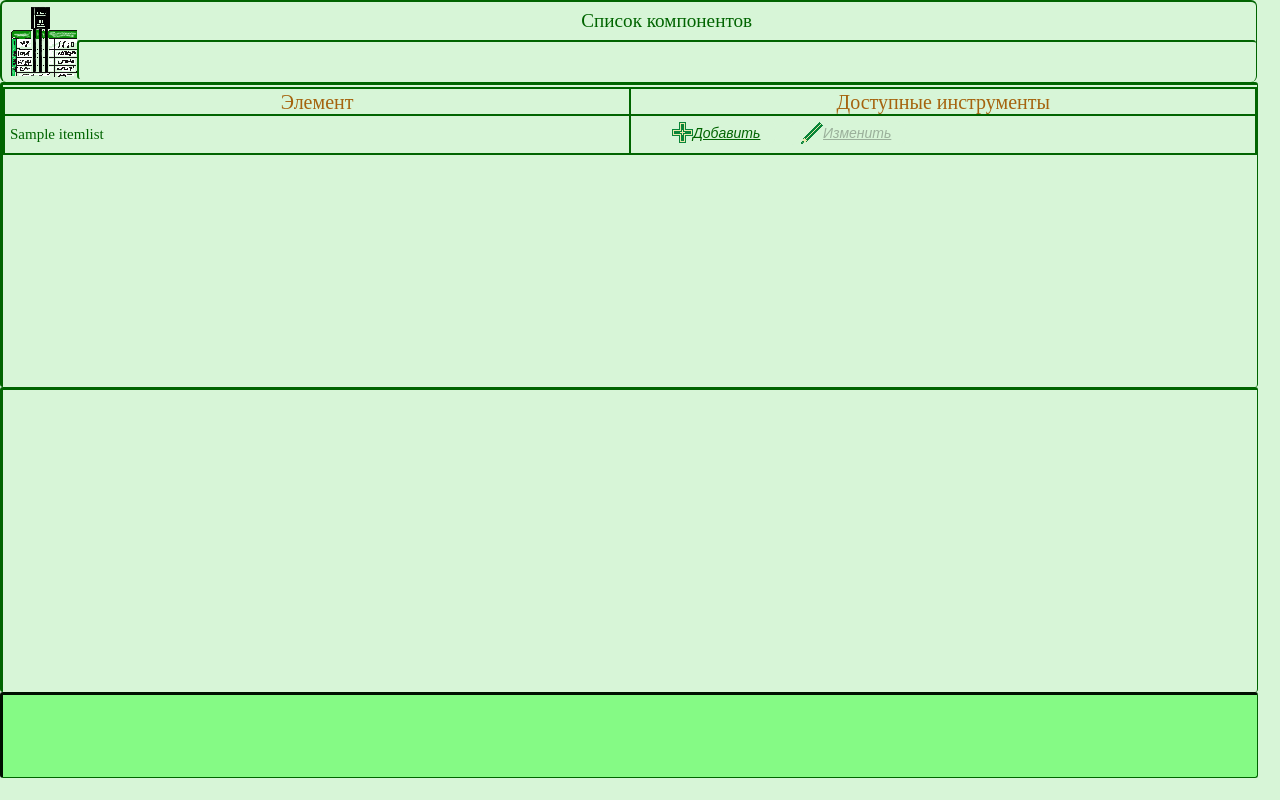
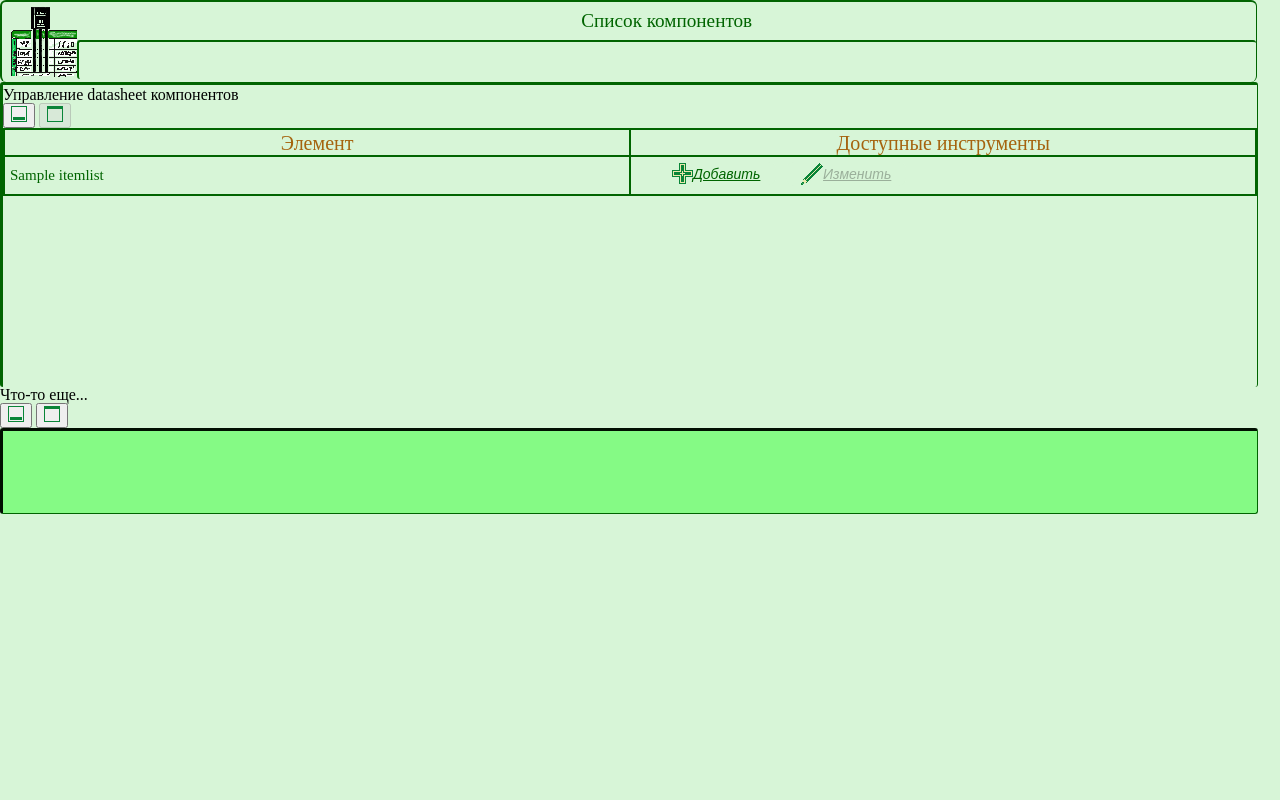
Before and after one commit to chigisheff/components, a PHP site: page /dataop.php in a window 1280 px wide. Run offline with PHP 8.4, Linux system fonts and the light colour scheme; tables that the repository leaves empty or names only in its code hold one stand-in row (values such as "Sample post").

Commit message:
nigtly 20/10/24

```diff
--- a/dataop.php
+++ b/dataop.php
@@ -6,7 +6,7 @@
     $p0 = new pagemain();
     $p = new manage_main();
     $p->p_header();
-?> <div class="m_vidow"><?php
+?> <div class="m_vidow" id="element"><?php
     $p->p_open();
     $p->p_content();
     $p->p_close();
--- a/interface/glob_menu.php
+++ b/interface/glob_menu.php
@@ -27,6 +27,5 @@ if ($mysql) {
             F(MHz)
             <input type="text" class="f_select_s" id="Fmhz">
             <button class="bonoff" disabled>фильтр</button>
-
         </form>
 </div>
--- a/interface/op_pg_content.php
+++ b/interface/op_pg_content.php
@@ -12,6 +12,15 @@
 
 ?>
 <div class="content_pad_page">
+    <div class="head_pg_pad">
+        <span>
+         Управление datasheet компонентов
+        </span>
+        <div class="menu_pad_op">
+            <button type="button" id="collaps1"><img src="img/collapse.v1.png" alt="Свернуть"/></button>
+            <button type="button" id="expand1" disabled><img src="img/expand.v1.png" alt="Развернуть"/></button>
+        </div>
+    </div>
 <table class="m_listing">
     <tr>
         <th id="elmnt">
@@ -27,12 +36,34 @@
 </table>
 
 </div>
-<div class="content_pad_page"> </div>
+<div class="content_pad_page_collapsed">
+    <div class="head_pg_pad">
+        <span>
+            Что-то еще...
+        </span>
+        <div class="menu_pad_op">
+            <button id="collaps2"><img src="img/collapse.v1.png" alt="Свернуть"/></button>
+            <button id="expand2"><img src="img/expand.v1.png" alt="Развернуть"/></button>
+        </div>
+    </div>
+</div>
 <script type="text/javascript">
-    $(function(){
-        $(".content_menu").click(function () {
-            alert('click!');
+    const rEvents = document.querySelector('#collaps1');
+    const lEvents = document.querySelector('#collaps2');
+    const toggleDivs = document.querySelector('.content_pad_page');
+    const toggleDivCollapse = document.querySelector('.content_pad_page_collapsed');
+    $('#collaps1, #expand2').click(function () {
+        $('#expand1,#collaps2').attr('disabled',true);
+        $('#collaps1,#expand2').attr('disabled',false);
+        $('.content_pad_page').css("height","25");
+        $('.content_pad_page_collapsed').css("height","576.719");
         return false;
-        });
+    });
+    $('#collaps2, #expand1').click(function () {
+        $('#expand1,#collaps2').attr('disabled',false);
+        $('#collaps1,#expand2').attr('disabled',true);
+        $('.content_pad_page').css("height","576.719");
+        $('.content_pad_page_collapsed').css("height","25");
+        return false;
     });
 </script>
--- a/interface/pg_head.php
+++ b/interface/pg_head.php
@@ -9,7 +9,7 @@
         <p>Это простое диалоговое окно.</p>
         <button id="close-dialog-btn">Закрыть</button>
     </dialog>
-    <script>
+    <!--script>
         const showDialogBtn = document.querySelector('#grouplist');
         const myDialog = document.querySelector('#my-dialog');
         const closeDialogBtn = document.querySelector('#close-dialog-btn');
@@ -21,4 +21,4 @@
         closeDialogBtn.addEventListener('click', () => {
             myDialog.close();
         });
-    </script>
+    </script-->
```
Also changed, not shown: img/collapse.v1.png (added), img/expand.v1.png (added), js/op_dial_service.js (renamed from js/op_add_dial_service.js).
